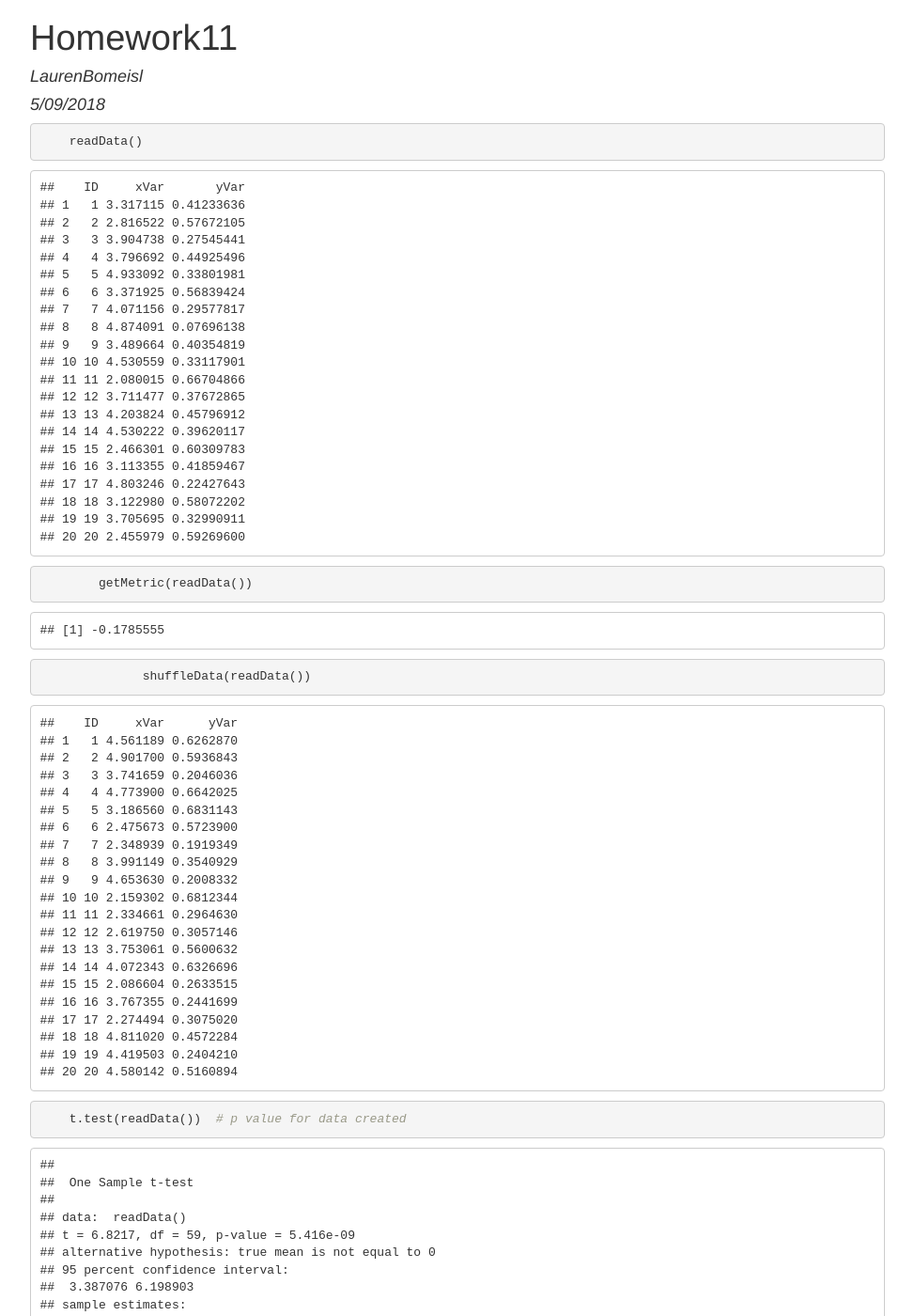
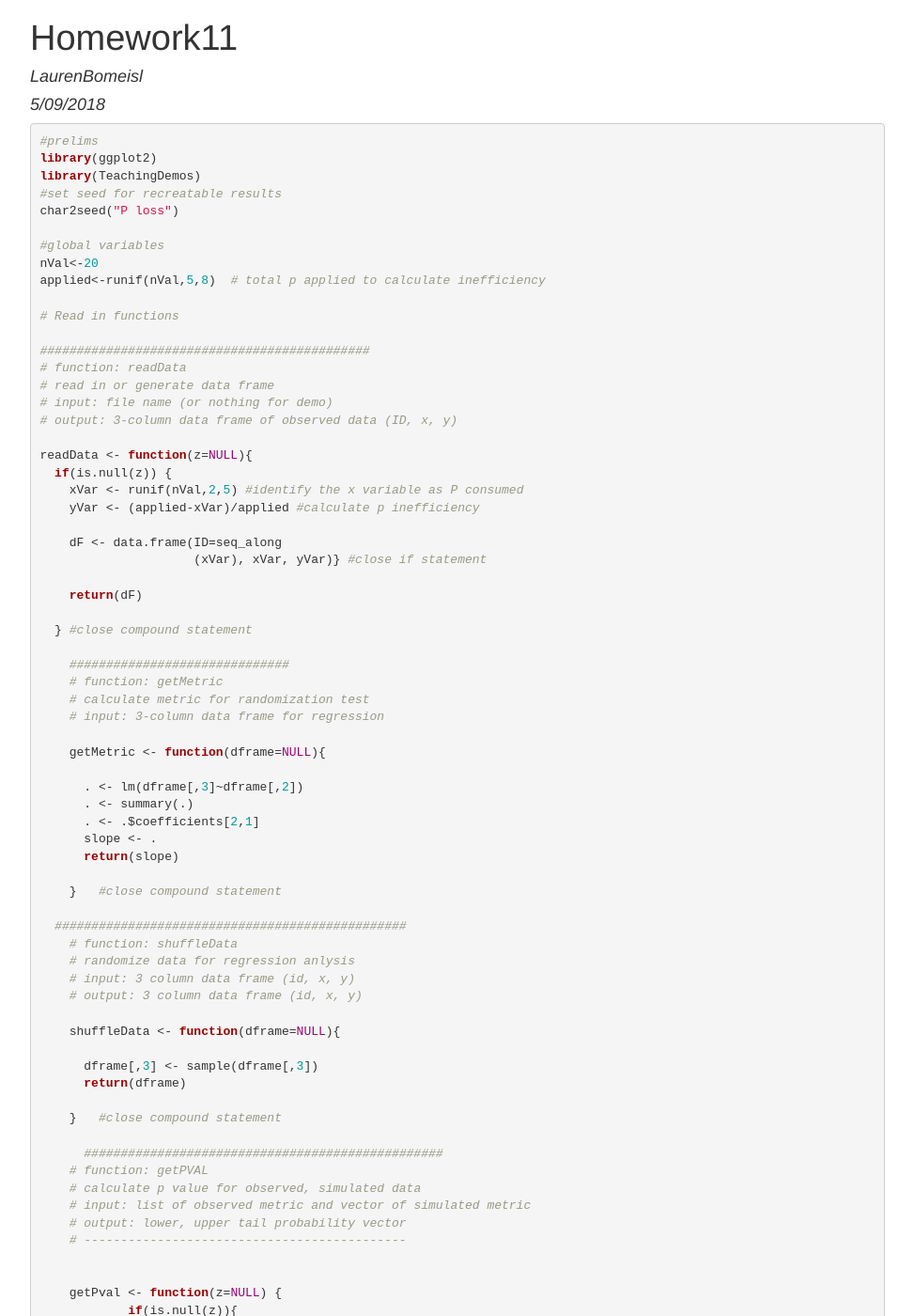
Before and after one commit to LaurenBomeisl/Bio381_2018, a Jekyll site: the page Homework11.html, which Jekyll copies as it is, in a window 1280 px wide and 1400 px high. Shown: the whole window at 94% size, without its empty margins (153-1126 px from the left). Built offline with Jekyll 4.4.1, drawn with Linux system fonts in a browser that asks for light colours; some of the changed text lies outside the part shown.

Commit message:
hw 11 show code

````diff
--- a/Homework11.html
+++ b/Homework11.html
@@ -125,6 +125,83 @@ $(document).ready(function () {
 </div>
 
 
+<pre class="r"><code>#prelims
+library(ggplot2)
+library(TeachingDemos)
+#set seed for recreatable results
+char2seed(&quot;P loss&quot;)
+
+#global variables
+nVal&lt;-20
+applied&lt;-runif(nVal,5,8)  # total p applied to calculate inefficiency
+
+# Read in functions
+
+#############################################
+# function: readData
+# read in or generate data frame
+# input: file name (or nothing for demo)
+# output: 3-column data frame of observed data (ID, x, y)
+
+readData &lt;- function(z=NULL){
+  if(is.null(z)) {
+    xVar &lt;- runif(nVal,2,5) #identify the x variable as P consumed
+    yVar &lt;- (applied-xVar)/applied #calculate p inefficiency
+
+    dF &lt;- data.frame(ID=seq_along
+                     (xVar), xVar, yVar)} #close if statement
+
+    return(dF)
+
+  } #close compound statement
+
+    ##############################
+    # function: getMetric
+    # calculate metric for randomization test
+    # input: 3-column data frame for regression
+
+    getMetric &lt;- function(dframe=NULL){
+
+      . &lt;- lm(dframe[,3]~dframe[,2])
+      . &lt;- summary(.)
+      . &lt;- .$coefficients[2,1]
+      slope &lt;- .
+      return(slope)
+
+    }   #close compound statement
+
+  ################################################
+    # function: shuffleData
+    # randomize data for regression anlysis
+    # input: 3 column data frame (id, x, y)
+    # output: 3 column data frame (id, x, y)
+
+    shuffleData &lt;- function(dframe=NULL){
+
+      dframe[,3] &lt;- sample(dframe[,3])
+      return(dframe)
+
+    }   #close compound statement
+
+      #################################################
+    # function: getPVAL
+    # calculate p value for observed, simulated data
+    # input: list of observed metric and vector of simulated metric
+    # output: lower, upper tail probability vector
+    # --------------------------------------------
+
+
+    getPval &lt;- function(z=NULL) {
+            if(is.null(z)){
+              z &lt;- list(xObs=runif(1),xSim=runif(1000))}
+
+      pLower &lt;- mean(z[[2]] &lt;=z[[1]])
+      pUpper &lt;- mean(z[[2]] &gt;=z[[1]])
+                     # double bracket operation identifies actual values, not rows or columns
+
+    return(c(pL=pLower,pU=pUpper))
+
+    } </code></pre>
 <pre class="r"><code>    readData()</code></pre>
 <pre><code>##    ID     xVar       yVar
 ## 1   1 3.317115 0.41233636
--- a/Homework11/Homework11.Rmd
+++ b/Homework11/Homework11.Rmd
@@ -5,8 +5,7 @@ date: "5/09/2018"
 output: html_document
 ---
 
-```{r setup, include=FALSE}
-knitr::opts_chunk$set(echo = TRUE)
+```{r setup}
 
 #prelims
 library(ggplot2)
````
Also changed, not shown: Homework11/Homework11.html (+77 -0 lines), 1 other file.
